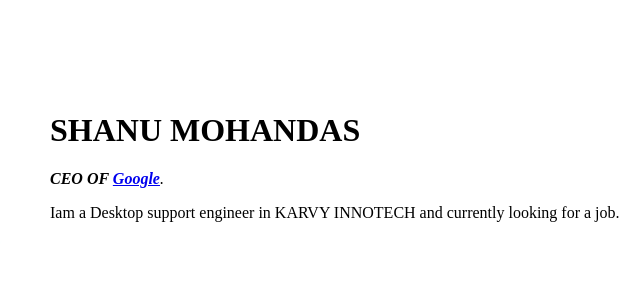
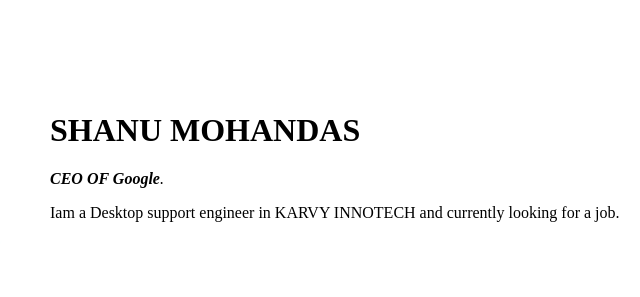
Before and after one commit to Shanu93/CV, a plain HTML site: page index.html in a window 1280 px wide. Shown: the top 297 px of the page, 267-907 px from the left. Drawn offline with Linux system fonts and the light colour scheme.

Commit message:
Update index.html

```diff
--- a/index.html
+++ b/index.html
@@ -13,7 +13,7 @@
             <td><img src="shanu.png" alt="shanu profile picture"></td>
             <td>
                 <h1>SHANU MOHANDAS</h1>
-                <p><em><strong>CEO OF <a href="https://www.google.com">Google</a></strong>.</em>
+                <p><em><strong>CEO OF Google</strong>.</em>
                 <p>Iam a Desktop support engineer in KARVY INNOTECH and currently looking for a
                     job.</p>
             </td>
```
